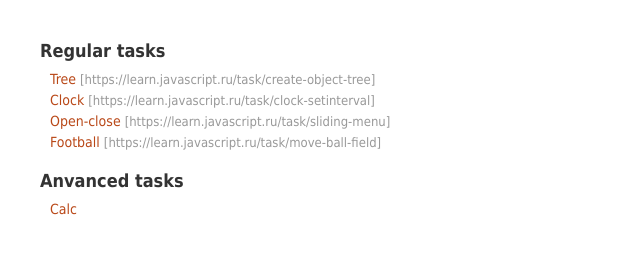
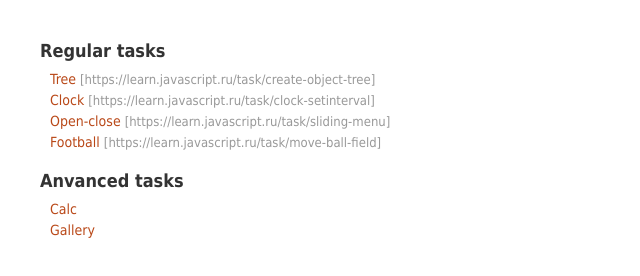
Before and after one commit to alexnazarov/js, a plain HTML site: page index.html in a window 1280 px wide. Shown: the full height of the page, 0-640 px from the left. Drawn offline with Linux system fonts and the light colour scheme.

```diff
--- a/index.html
+++ b/index.html
@@ -18,6 +18,7 @@
   <h2 class="title">Anvanced tasks</h2>
   <ul class="list">
     <li><a href="projects/calc/">Calc</a></li>
+    <li><a href="projects/gallery/">Gallery</a></li>
   </ul>
 </body>
 </html>
```
Also changed, not shown: projects/gallery/js/dist/main.js (added), 2 other files.
